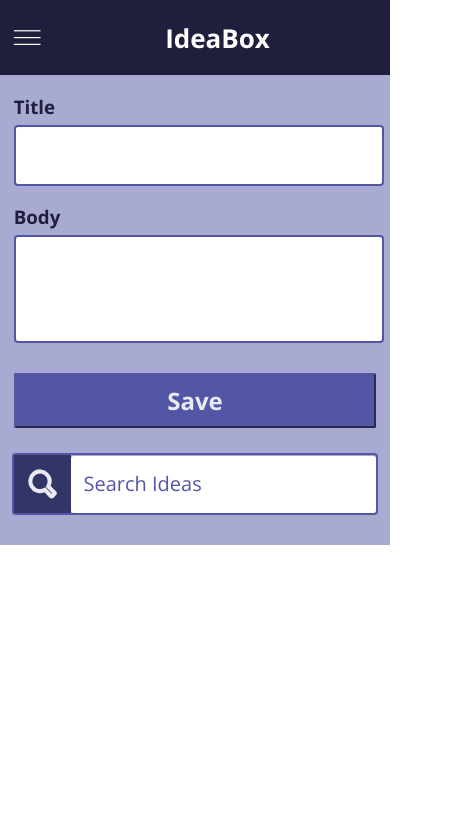
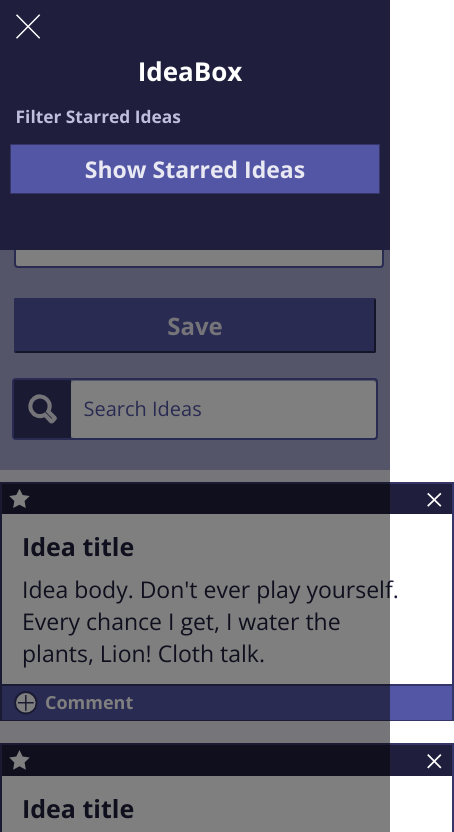
Before and after one commit to grimeyg/Idea-Box, a plain HTML site: page index.html in a window 390 px wide. Both pictures are taken after a click on the picture 27 px from the left and 37 px from the top of the page. Shown: the top 832 px of the page, 454 px wide, since content can reach past the window. Drawn offline with nearby package versions, Linux system fonts and the light colour scheme.

Commit message:
Revert "Remove static cards and fix layout"

```diff
--- a/index.html
+++ b/index.html
@@ -37,7 +37,7 @@
       </div>
     </form>
     <section class="card-container">
-      <!-- <div class="card">
+      <div class="card">
         <header>
           <img src="images/star.svg" alt="Star" class="star">
           <img src="images/delete.svg" alt="Delete Icon" id="delete">
@@ -96,7 +96,7 @@
           <img src="images/comment.svg" alt="Comment Icon" class="comment-icon">
           <h5>Comment</h5>
         </footer>
-      </div> -->
+      </div>
     </section>
   </body>
   <script src="main.js"></script>
--- a/main.js
+++ b/main.js
@@ -7,16 +7,39 @@ var saveBtn = document.querySelector(".save");
 var userInput = document.querySelector(".user-input");
 var cards = [];
 var favorite = false;
+var pageOpacity = document.querySelector(".page-opacity")
+var filterMobile = document.querySelector(".mobile-filter");
+var menuClosed = document.querySelector(".menu-icon");
+var sidebar = document.querySelector(".sidebar");
 saveBtn.disabled = true;
+var menuOpen = false;
+
 
 userInput.addEventListener("keyup", checkInputs);
+menuClosed.addEventListener("click", dropMenu);
+
+function dropMenu () {
+  menuOpen = !menuOpen;
+  if (menuOpen) {
+    menuClosed.setAttribute("src","images/menu-close.svg");
+    sidebar.classList.add("mobile-menu");
+    filterMobile.style.display = "flex";
+    pageOpacity.style.display = "flex";
+
+  } else {
+    menuClosed.setAttribute("src","images/menu.svg");;
+    sidebar.classList.remove("mobile-menu");
+    filterMobile.style.display = "none";
+    pageOpacity.style.display = "none";
+  }
+};
 
 cardContainer.addEventListener("click", function(event) {
   event.preventDefault();
-  if (event.target.className === 'star') {
+  if (event.target.className === "star") {
     favoriteCard();
   }
-  if (event.target.className === 'delete') {
+  if (event.target.className === "delete") {
     deleteCard();
   }
 });
@@ -59,26 +82,40 @@ form.reset();
 };
 
 function favoriteCard() {
-  favorite = !favorite;
 
   for (var i = 0; i < cards.length; i++) {
+
     if (cards[i].id === event.target.id) {
       cards[i].favorite = true;
       favorite = true
     }
   };
   if (favorite) {
-    event.target.setAttribute('src',"images/star-active.svg");
+    event.target.setAttribute("src","images/star-active.svg");
   } else {
-    event.target.setAttribute('src',"images/star.svg");
+    event.target.setAttribute("src","images/star.svg");
     }
   };
+// =======
+//     if (event.target.id == cards[i].id) {
+//       cards[i].favorite = !cards[i].favorite;
+//     };
+//     if (cards[i].favorite) {
+//       event.target.setAttribute('src',"images/star-active.svg");
+//     } else {
+//       event.target.setAttribute('src',"images/star.svg");
+//     };
+//     console.log(cards);
+//   }
+// };
+
+// >>>>>>> master
 
 function deleteCard() {
   for (var i = 0; i < cards.length; i++) {
-    if (event.target.className === 'delete') {
+    if (event.target.className === "delete") {
         cards.splice(i, 1);
-        event.target.closest('.card').remove();
+        event.target.closest(".card").remove();
     }
   }
 };
--- a/styles.css
+++ b/styles.css
@@ -7,7 +7,7 @@ body {
   grid-template-areas:
     "sidebar form"
     "sidebar cards";
-  grid-template-rows: 500px 90%;
+  grid-template-rows: 40% 80%;
   grid-template-columns: 220px auto;
 }
 
@@ -96,7 +96,7 @@ form {
 
 .card-container{
   display: grid;
-  grid-template-rows: repeat(10, auto);
+  grid-template-rows: 40% 40%;
   grid-template-columns: 1fr 1fr 1fr;
   justify-items: center;
   grid-area: cards;
@@ -126,7 +126,7 @@ textarea {
   width: 300px;
   height: 330px;
   background-color: #FFFFFF;
-  margin-top: 25px;
+  margin: 7% 0% 0% 7%;
   display: flex;
   flex-direction: column;
 }
```
